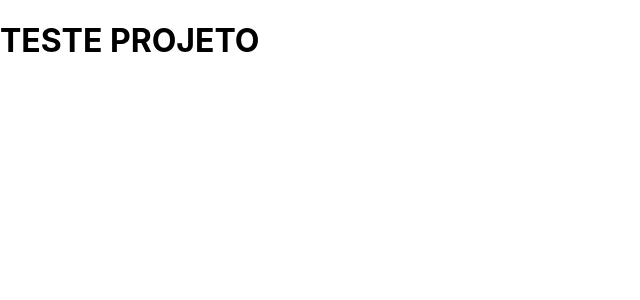
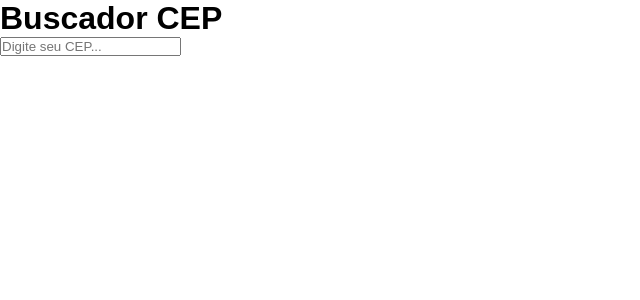
Before and after one commit to Gabriel-L-Santos/buscador-cep, a JavaScript app: page / in a window 1280 px wide. Shown: the top 300 px of the page, without its empty margins (0-640 px from the left). Built offline with nearby package versions, Linux system fonts and the light colour scheme; the HTML template or start-up script is replaced by a standard one.

Commit message:
edits js e css

```diff
--- a/src/App.js
+++ b/src/App.js
@@ -1,7 +1,15 @@
 function App() {
   return (
-    <div className="App">
-      <h1>TESTE PROJETO</h1>
+    <div className="container">
+      <h1 className="title">Buscador CEP</h1>
+
+      <div className="containerInput">
+        <input
+        type="text"
+        placeholder="Digite seu CEP..."
+        />
+      </div>
+
     </div>
   );
 }
--- a/src/index.css
+++ b/src/index.css
@@ -1,13 +1,5 @@
-body {
+*{
   margin: 0;
-  font-family: -apple-system, BlinkMacSystemFont, 'Segoe UI', 'Roboto', 'Oxygen',
-    'Ubuntu', 'Cantarell', 'Fira Sans', 'Droid Sans', 'Helvetica Neue',
-    sans-serif;
-  -webkit-font-smoothing: antialiased;
-  -moz-osx-font-smoothing: grayscale;
+  padding: 0;
+  font-family: sans-serif;
 }
-
-code {
-  font-family: source-code-pro, Menlo, Monaco, Consolas, 'Courier New',
-    monospace;
-}
```
